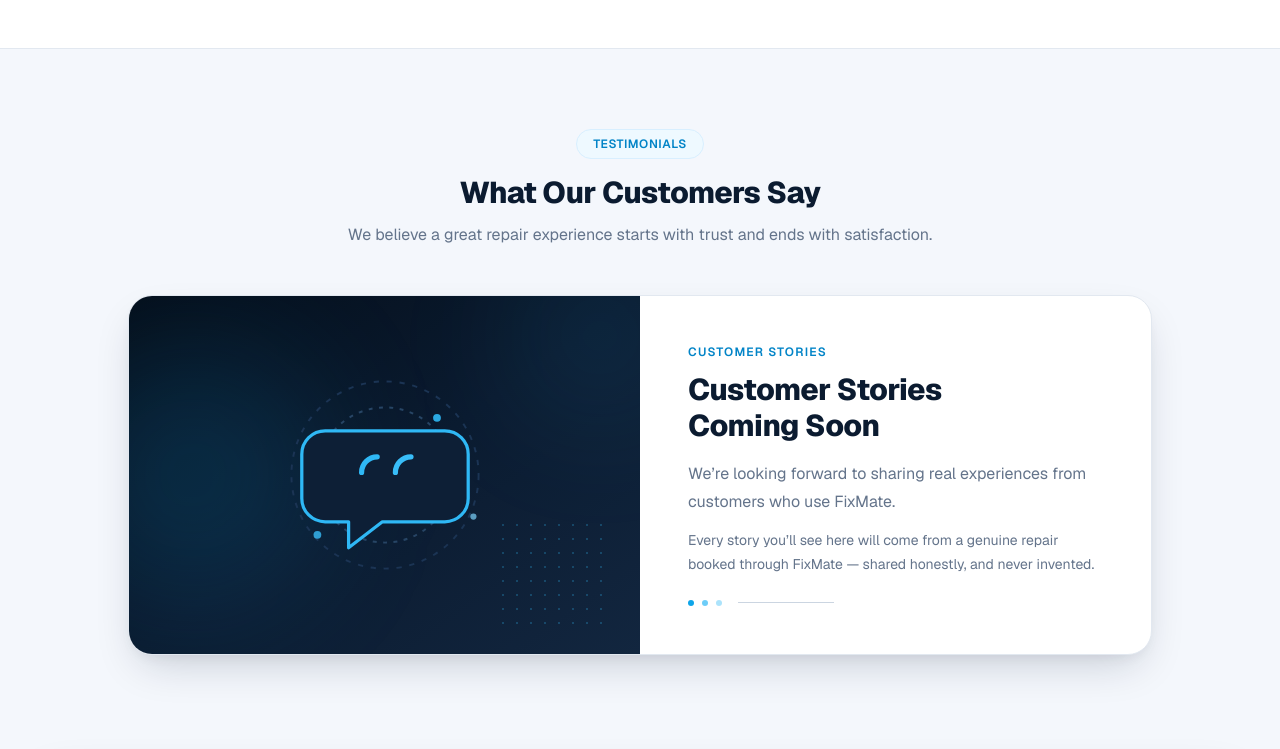
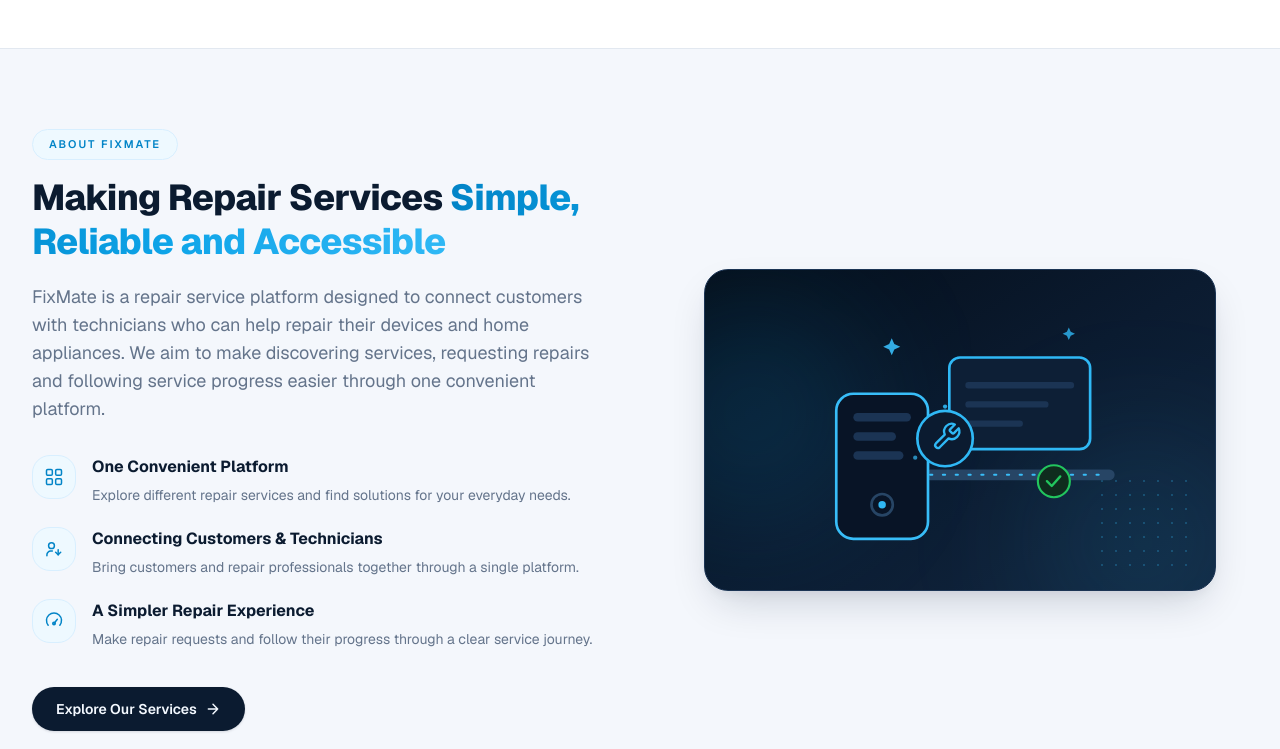
Before and after one commit to mohhammadullah/fixmate-client, a Next.js app: page / in a window 1280 px wide. Shown: the part 4020-4769 px from the top of the page. Built offline with nearby package versions, Linux system fonts and the light colour scheme.

Commit message:
feat: add homepage about us section

```diff
--- a/src/app/page.tsx
+++ b/src/app/page.tsx
@@ -4,6 +4,7 @@ import ServiceCategories from "@/components/home/ServiceCategories";
 import FeaturedServices from "@/components/home/FeaturedServices";
 import HowItWorks from "@/components/home/HowItWorks";
 import WhyChooseFixMate from "@/components/home/WhyChooseFixMate";
+import AboutSection from "@/components/home/AboutSection";
 import Testimonials from "@/components/home/Testimonials";
 import FinalCTA from "@/components/home/FinalCTA";
 
@@ -16,6 +17,7 @@ export default function Home() {
       <FeaturedServices />
       <HowItWorks />
       <WhyChooseFixMate />
+      <AboutSection />
       <Testimonials />
       <FinalCTA />
     </main>
--- /dev/null
+++ b/src/components/home/AboutSection.tsx
@@ -0,0 +1,202 @@
+import Link from "next/link";
+
+const KEY_POINTS = [
+  {
+    title: "One Convenient Platform",
+    description:
+      "Explore different repair services and find solutions for your everyday needs.",
+    icon: (
+      // Layout grid — everything in one place
+      <>
+        <rect x="3" y="3" width="7" height="7" rx="1.5" />
+        <rect x="14" y="3" width="7" height="7" rx="1.5" />
+        <rect x="3" y="14" width="7" height="7" rx="1.5" />
+        <rect x="14" y="14" width="7" height="7" rx="1.5" />
+      </>
+    ),
+  },
+  {
+    title: "Connecting Customers & Technicians",
+    description:
+      "Bring customers and repair professionals together through a single platform.",
+    icon: (
+      // Users with swap arrows — two-sided connection
+      <>
+        <circle cx="9" cy="8" r="3.5" />
+        <path d="M3.5 20v-1a4.5 4.5 0 0 1 4.5-4.5h2" />
+        <path d="M14 16l3 3 3-3" />
+        <path d="M17 13v6" />
+      </>
+    ),
+  },
+  {
+    title: "A Simpler Repair Experience",
+    description:
+      "Make repair requests and follow their progress through a clear service journey.",
+    icon: (
+      // Gauge — clear progress at a glance
+      <>
+        <path d="M12 15l4-5" />
+        <path d="M5 17a9 9 0 1 1 14 0" />
+        <circle cx="12" cy="15" r="1.5" />
+      </>
+    ),
+  },
+] as const;
+
+export default function AboutSection() {
+  return (
+    <section
+      id="about"
+      aria-labelledby="about-heading"
+      className="relative scroll-mt-20 border-t border-border"
+    >
+      <div className="container-page py-14 lg:py-20">
+        <div className="grid items-center gap-12 lg:grid-cols-2 lg:gap-16">
+          {/* ------------------------------------------------------ Copy */}
+          <div className="max-w-xl">
+            <span className="inline-flex items-center gap-2 rounded-full border border-accent-100 bg-accent-50 px-4 py-1.5 text-[11px] font-semibold uppercase tracking-[0.18em] text-accent-strong dark:border-border dark:bg-surface-muted dark:text-accent">
+              About FixMate
+            </span>
+            <h2
+              id="about-heading"
+              className="mt-4 text-3xl font-extrabold leading-[1.15] tracking-tight text-heading sm:text-4xl"
+            >
+              Making Repair Services{" "}
+              <span className="bg-gradient-to-r from-accent-600 via-accent-500 to-accent-400 bg-clip-text text-transparent">
+                Simple, Reliable and Accessible
+              </span>
+            </h2>
+            <p className="mt-5 text-base leading-7 text-muted sm:text-lg">
+              FixMate is a repair service platform designed to connect
+              customers with technicians who can help repair their devices and
+              home appliances. We aim to make discovering services, requesting
+              repairs and following service progress easier through one
+              convenient platform.
+            </p>
+
+            {/* Key points */}
+            <ul className="mt-8 flex flex-col gap-5">
+              {KEY_POINTS.map((point) => (
+                <li key={point.title} className="flex items-start gap-4">
+                  <span
+                    aria-hidden="true"
+                    className="flex h-11 w-11 shrink-0 items-center justify-center rounded-xl border border-accent-100 bg-accent-50 text-accent-strong dark:border-border dark:bg-surface-muted dark:text-accent"
+                  >
+                    <svg
+                      viewBox="0 0 24 24"
+                      width="20"
+                      height="20"
+                      fill="none"
+                      stroke="currentColor"
+                      strokeWidth="1.8"
+                      strokeLinecap="round"
+                      strokeLinejoin="round"
+                    >
+                      {point.icon}
+                    </svg>
+                  </span>
+                  <span>
+                    <span className="block text-sm font-bold text-heading sm:text-base">
+                      {point.title}
+                    </span>
+                    <span className="mt-1 block text-sm leading-6 text-muted">
+                      {point.description}
+                    </span>
+                  </span>
+                </li>
+              ))}
+            </ul>
+
+            {/* CTA */}
+            <Link
+              href="/services"
+              className="mt-9 inline-flex items-center gap-2 rounded-full bg-primary px-6 py-3 text-sm font-semibold text-primary-foreground shadow-sm transition-all duration-200 hover:bg-primary-hover hover:shadow-md"
+            >
+              Explore Our Services
+              <svg
+                viewBox="0 0 24 24"
+                width="16"
+                height="16"
+                fill="none"
+                stroke="currentColor"
+                strokeWidth="2.2"
+                strokeLinecap="round"
+                strokeLinejoin="round"
+                aria-hidden="true"
+                className="h-4 w-4"
+              >
+                <path d="M5 12h14M12 5l7 7-7 7" />
+              </svg>
+            </Link>
+          </div>
+
+          {/* ------------------------------------------- Illustration art */}
+          <div
+            aria-hidden="true"
+            className="relative mx-auto flex w-full max-w-md items-center justify-center overflow-hidden rounded-3xl border border-navy-700 bg-gradient-to-br from-navy-950 via-navy-900 to-navy-800 p-8 shadow-lg lg:max-w-lg"
+          >
+            {/* Ambient glows */}
+            <div className="absolute -left-16 top-8 h-56 w-56 rounded-full bg-accent-500/15 blur-3xl" />
+            <div className="absolute -bottom-16 -right-10 h-56 w-56 rounded-full bg-accent-400/10 blur-3xl" />
+            {/* Dot texture */}
+            <div
+              className="absolute bottom-5 right-6 h-24 w-24 opacity-25"
+              style={{
+                backgroundImage:
+                  "radial-gradient(circle, #2fb8f5 1.3px, transparent 1.3px)",
+                backgroundSize: "14px 14px",
+              }}
+            />
+
+            <svg
+              viewBox="0 0 320 240"
+              width="320"
+              height="240"
+              role="presentation"
+              fill="none"
+              className="relative h-56 w-full sm:h-64"
+            >
+              {/* Laptop — back right */}
+              <rect x="150" y="52" width="132" height="86" rx="10" fill="#0d1f36" stroke="#2fb8f5" strokeWidth="2.5" />
+              <path d="M132 162h168" stroke="#274565" strokeWidth="10" strokeLinecap="round" />
+              <path d="M132 162h168" stroke="#38bdf8" strokeWidth="2" strokeLinecap="round" strokeDasharray="2 10" />
+              {/* Laptop screen content lines */}
+              <path d="M168 78h96M168 96h72M168 114h48" stroke="#1b3454" strokeWidth="6" strokeLinecap="round" />
+
+              {/* Smartphone — front left */}
+              <rect x="44" y="86" width="86" height="136" rx="16" fill="#081426" stroke="#38bdf8" strokeWidth="2.5" />
+              <rect x="60" y="104" width="54" height="8" rx="4" fill="#1b3454" />
+              <rect x="60" y="122" width="40" height="8" rx="4" fill="#1b3454" />
+              <rect x="60" y="140" width="47" height="8" rx="4" fill="#1b3454" />
+              <circle cx="87" cy="190" r="10" stroke="#274565" strokeWidth="2.5" />
+              <circle cx="87" cy="190" r="3.5" fill="#2fb8f5" />
+
+              {/* Wrench badge — where repair happens */}
+              <circle cx="146" cy="128" r="26" fill="#0b1b30" stroke="#2fb8f5" strokeWidth="2.5" />
+              <path
+                d="M150.7 119.3a1.2 1.2 0 0 0 0 1.7l1.9 1.9a1.2 1.2 0 0 0 1.7 0l4.5-4.5a7.2 7.2 0 0 1-9.5 9.5l-8.3 8.3a2.55 2.55 0 0 1-3.6-3.6l8.3-8.3a7.2 7.2 0 0 1 9.5-9.5l-4.5 4.6z"
+                stroke="#2fb8f5"
+                strokeWidth="2.2"
+                strokeLinecap="round"
+                strokeLinejoin="round"
+              />
+
+              {/* Check chip — job done */}
+              <circle cx="248" cy="168" r="15" fill="#0f2c1e" stroke="#22c55e" strokeWidth="2" />
+              <path d="m241.5 168 4.5 4.5 8-9" stroke="#22c55e" strokeWidth="2.2" strokeLinecap="round" strokeLinejoin="round" />
+
+              {/* Sparkles */}
+              <path d="M96 34l2.4 5.4L104 42l-5.6 2.6L96 50l-2.4-5.4L88 42l5.6-2.6L96 34Z" fill="#38bdf8" fillOpacity="0.9" />
+              <path d="M262 24l1.8 4 4 1.8-4 1.8-1.8 4-1.8-4-4-1.8 4-1.8 1.8-4Z" fill="#2fb8f5" fillOpacity="0.8" />
+
+              {/* Orbit dots */}
+              <circle cx="146" cy="98" r="2" fill="#2fb8f5" fillOpacity="0.9" />
+              <circle cx="118" cy="146" r="2" fill="#38bdf8" fillOpacity="0.7" />
+            </svg>
+          </div>
+        </div>
+      </div>
+    </section>
+  );
+}
--- a/src/components/layout/Navbar.tsx
+++ b/src/components/layout/Navbar.tsx
@@ -9,7 +9,7 @@ const NAV_LINKS = [
   { label: "Home", href: "/" },
   { label: "Services", href: "/services" },
   { label: "How It Works", href: "/#how-it-works" },
-  { label: "About Us", href: "/about" },
+  { label: "About Us", href: "/#about" },
 ] as const;
 
 export default function Navbar() {
```
